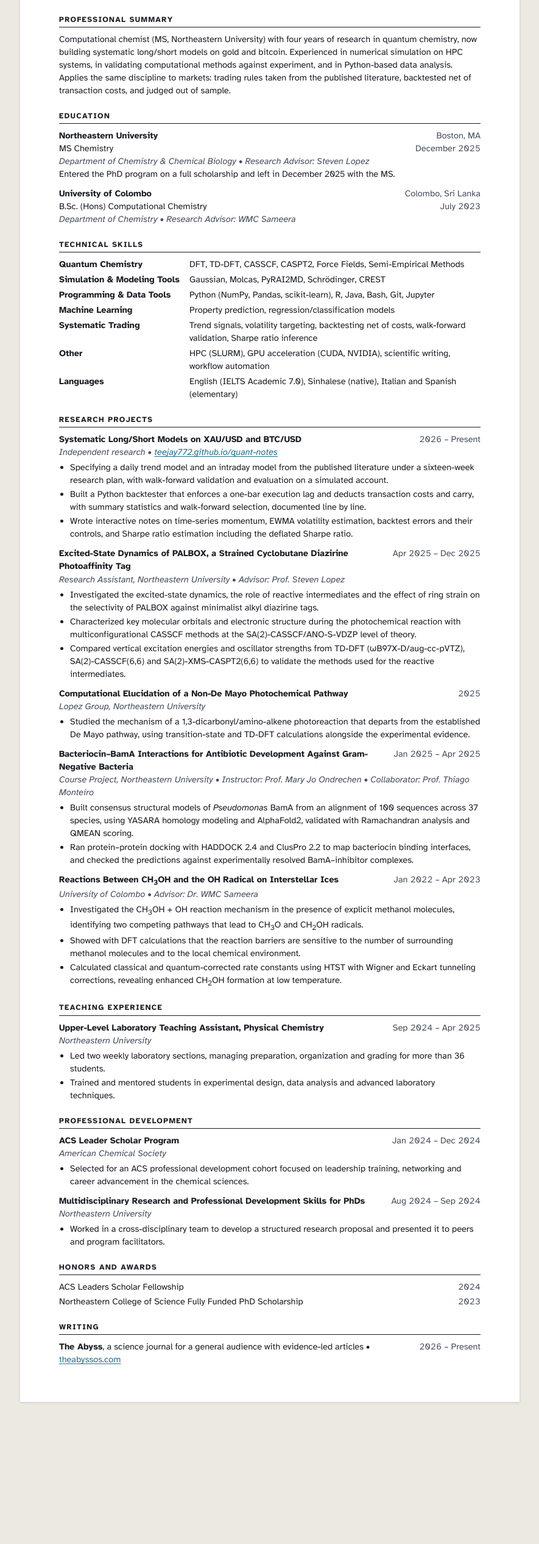
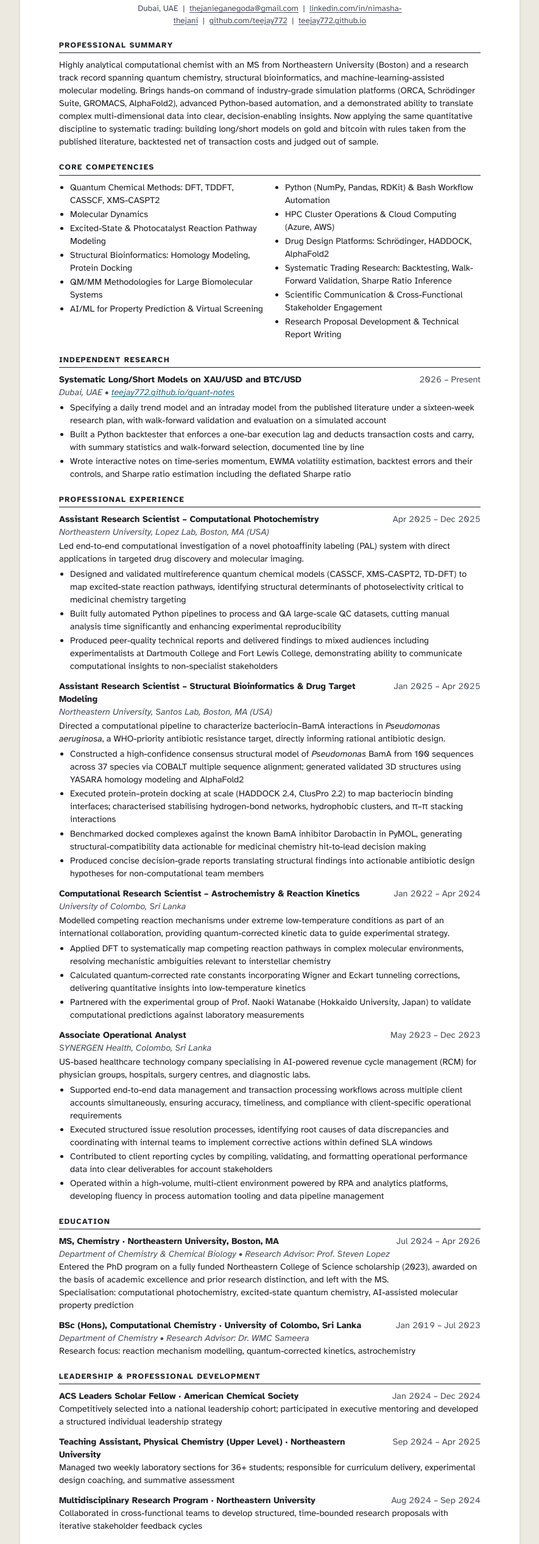
Before and after one commit to teejay772/teejay772.github.io, a plain HTML site: page cv.html in a window 1280 px wide. Shown: the part 189-2721 px from the top of the page at 61% size, without its empty margins (197-1082 px from the left). Before the commit the page ends 2544 px from the top, so only its background shows below. Drawn offline with Linux system fonts and the light colour scheme.

Commit message:
Update CV and background from the 2026 CV
Co-Authored-By: Claude Fable 5.2 <noreply@anthropic.com>

```diff
--- a/cv.html
+++ b/cv.html
@@ -3,8 +3,8 @@
 <head>
 <meta charset="utf-8">
 <meta name="viewport" content="width=device-width,initial-scale=1">
-<title>CV · Nimasha T. Ganegoda Gei</title>
-<meta name="description" content="Curriculum vitae of Nimasha T. Ganegoda Gei: computational chemistry, quantum chemistry research and systematic trading research.">
+<title>CV · Nimasha Thejani Ganegoda Gei</title>
+<meta name="description" content="Curriculum vitae of Nimasha Thejani Ganegoda Gei: computational chemistry, quantum chemistry research and systematic trading research.">
 <link rel="stylesheet" href="https://fonts.googleapis.com/css2?family=Fraunces:opsz,wght@9..144,600&family=Atkinson+Hyperlegible:ital,wght@0,400;0,700;1,400&display=swap">
 <style>
 /* A conventional CV: one white sheet, black text, ruled section headings, dates on the right.
@@ -23,40 +23,43 @@ a{color:var(--accent);text-underline-offset:2px}
 .bar a:focus-visible,.bar button:focus-visible{outline:2px solid var(--accent);outline-offset:3px}
 .sheet{background:#fff;max-width:820px;margin:0 auto 56px;padding:56px 64px;box-shadow:0 1px 4px rgba(0,0,0,.14)}
 
-h1{font-family:var(--display);font-weight:600;font-size:31px;line-height:1.15;text-align:center;margin:0 0 6px;letter-spacing:.01em}
-.contact{text-align:center;font-size:13.5px;color:var(--muted);margin:0}
+h1{font-family:var(--display);font-weight:600;font-size:30px;line-height:1.15;text-align:center;margin:0 0 4px;letter-spacing:.01em;text-wrap:balance}
+.role{text-align:center;font-weight:700;font-size:14px;margin:0 0 6px}
+.contact{text-align:center;font-size:13.5px;color:var(--muted);margin:0;text-wrap:balance}
 .contact a{color:inherit}
 h2{font-size:12.5px;font-weight:700;letter-spacing:.11em;text-transform:uppercase;margin:22px 0 9px;padding-bottom:3px;border-bottom:1.5px solid var(--rule)}
 p{margin:0}
-.entry{margin-bottom:11px;break-inside:avoid}
+.entry{margin-bottom:12px;break-inside:avoid}
 .entry:last-child{margin-bottom:0}
 .head{display:flex;justify-content:space-between;align-items:baseline;gap:18px}
 .head b{font-weight:700}
 .date{white-space:nowrap;font-variant-numeric:tabular-nums;color:var(--muted)}
 .sub{font-style:italic;color:var(--muted)}
+.lead{margin-top:2px}
 ul{margin:4px 0 0;padding-left:18px}
 li{margin-bottom:2px}
-.skills{display:grid;grid-template-columns:200px minmax(0,1fr);gap:4px 14px;margin:0}
-.skills dt{font-weight:700}
-.skills dd{margin:0}
-.plain{list-style:none;padding:0;margin:0}
-.plain li{display:flex;justify-content:space-between;gap:18px;margin-bottom:3px}
+.cols{columns:2;column-gap:32px;margin:0}
+.cols li{break-inside:avoid}
+.kit{display:grid;grid-template-columns:150px minmax(0,1fr);gap:4px 14px;margin:0}
+.kit dt{font-weight:700}
+.kit dd{margin:0}
 
 @media (max-width:640px){
   .sheet{padding:28px 20px;margin-bottom:24px}
-  .head,.plain li{flex-direction:column;gap:0}
-  .skills{grid-template-columns:1fr;gap:0}
-  .skills dd{margin-bottom:8px}
+  .head{flex-direction:column;gap:0}
+  .cols{columns:1}
+  .kit{grid-template-columns:1fr;gap:0}
+  .kit dd{margin-bottom:8px}
 }
 @page{size:A4;margin:15mm 16mm}
 @media print{
   html{background:#fff}
-  body{font-size:10pt;line-height:1.38}
+  body{font-size:9.8pt;line-height:1.36}
   .bar{display:none}
   .sheet{box-shadow:none;margin:0;padding:0;max-width:none}
   a{color:inherit;text-decoration:none}
-  h1{font-size:21pt}
-  h2{margin-top:13pt}
+  h1{font-size:20pt}
+  h2{margin-top:12pt}
 }
 </style>
 </head>
@@ -69,116 +72,137 @@ li{margin-bottom:2px}
 
 <main class="sheet">
 
-  <h1>Nimasha T. Ganegoda Gei</h1>
-  <p class="contact">Dubai, UAE &nbsp;|&nbsp; <a href="mailto:thejanieganegoda@gmail.com">thejanieganegoda@gmail.com</a> &nbsp;|&nbsp; <a href="https://teejay772.github.io">teejay772.github.io</a> &nbsp;|&nbsp; <a href="https://github.com/teejay772">github.com/teejay772</a></p>
+  <h1>Nimasha Thejani Ganegoda Gei</h1>
+  <p class="role">Computational Chemist · Quantum Chemistry · Systematic Trading Research</p>
+  <p class="contact">Dubai, UAE &nbsp;|&nbsp; <a href="mailto:thejanieganegoda@gmail.com">thejanieganegoda@gmail.com</a> &nbsp;|&nbsp; <a href="https://www.linkedin.com/in/nimasha-thejani">linkedin.com/in/nimasha-thejani</a> &nbsp;|&nbsp; <a href="https://github.com/teejay772">github.com/teejay772</a> &nbsp;|&nbsp; <a href="https://teejay772.github.io">teejay772.github.io</a></p>
 
   <h2>Professional Summary</h2>
-  <p>Computational chemist (MS, Northeastern University) with four years of research in quantum chemistry, now building systematic long/short models on gold and bitcoin. Experienced in numerical simulation on HPC systems, in validating computational methods against experiment, and in Python-based data analysis. Applies the same discipline to markets: trading rules taken from the published literature, backtested net of transaction costs, and judged out of sample.</p>
+  <p>Highly analytical computational chemist with an MS from Northeastern University (Boston) and a research track record spanning quantum chemistry, structural bioinformatics, and machine-learning-assisted molecular modeling. Brings hands-on command of industry-grade simulation platforms (ORCA, Schrödinger Suite, GROMACS, AlphaFold2), advanced Python-based automation, and a demonstrated ability to translate complex multi-dimensional data into clear, decision-enabling insights. Now applying the same quantitative discipline to systematic trading: building long/short models on gold and bitcoin with rules taken from the published literature, backtested net of transaction costs and judged out of sample.</p>
+
+  <h2>Core Competencies</h2>
+  <ul class="cols">
+    <li>Quantum Chemical Methods: DFT, TDDFT, CASSCF, XMS-CASPT2</li>
+    <li>Molecular Dynamics</li>
+    <li>Excited-State &amp; Photocatalyst Reaction Pathway Modeling</li>
+    <li>Structural Bioinformatics: Homology Modeling, Protein Docking</li>
+    <li>QM/MM Methodologies for Large Biomolecular Systems</li>
+    <li>AI/ML for Property Prediction &amp; Virtual Screening</li>
+    <li>Python (NumPy, Pandas, RDKit) &amp; Bash Workflow Automation</li>
+    <li>HPC Cluster Operations &amp; Cloud Computing (Azure, AWS)</li>
+    <li>Drug Design Platforms: Schrödinger, HADDOCK, AlphaFold2</li>
+    <li>Systematic Trading Research: Backtesting, Walk-Forward Validation, Sharpe Ratio Inference</li>
+    <li>Scientific Communication &amp; Cross-Functional Stakeholder Engagement</li>
+    <li>Research Proposal Development &amp; Technical Report Writing</li>
+  </ul>
+
+  <h2>Independent Research</h2>
+  <div class="entry">
+    <div class="head"><b>Systematic Long/Short Models on XAU/USD and BTC/USD</b><span class="date">2026 – Present</span></div>
+    <p class="sub">Dubai, UAE • <a href="https://teejay772.github.io/quant-notes/">teejay772.github.io/quant-notes</a></p>
+    <ul>
+      <li>Specifying a daily trend model and an intraday model from the published literature under a sixteen-week research plan, with walk-forward validation and evaluation on a simulated account</li>
+      <li>Built a Python backtester that enforces a one-bar execution lag and deducts transaction costs and carry, with summary statistics and walk-forward selection, documented line by line</li>
+      <li>Wrote interactive notes on time-series momentum, EWMA volatility estimation, backtest errors and their controls, and Sharpe ratio estimation including the deflated Sharpe ratio</li>
+    </ul>
+  </div>
+
+  <h2>Professional Experience</h2>
+  <div class="entry">
+    <div class="head"><b>Assistant Research Scientist – Computational Photochemistry</b><span class="date">Apr 2025 – Dec 2025</span></div>
+    <p class="sub">Northeastern University, Lopez Lab, Boston, MA (USA)</p>
+    <p class="lead">Led end-to-end computational investigation of a novel photoaffinity labeling (PAL) system with direct applications in targeted drug discovery and molecular imaging.</p>
+    <ul>
+      <li>Designed and validated multireference quantum chemical models (CASSCF, XMS-CASPT2, TD-DFT) to map excited-state reaction pathways, identifying structural determinants of photoselectivity critical to medicinal chemistry targeting</li>
+      <li>Built fully automated Python pipelines to process and QA large-scale QC datasets, cutting manual analysis time significantly and enhancing experimental reproducibility</li>
+      <li>Produced peer-quality technical reports and delivered findings to mixed audiences including experimentalists at Dartmouth College and Fort Lewis College, demonstrating ability to communicate computational insights to non-specialist stakeholders</li>
+    </ul>
+  </div>
+  <div class="entry">
+    <div class="head"><b>Assistant Research Scientist – Structural Bioinformatics &amp; Drug Target Modeling</b><span class="date">Jan 2025 – Apr 2025</span></div>
+    <p class="sub">Northeastern University, Santos Lab, Boston, MA (USA)</p>
+    <p class="lead">Directed a computational pipeline to characterize bacteriocin–BamA interactions in <i>Pseudomonas aeruginosa</i>, a WHO-priority antibiotic resistance target, directly informing rational antibiotic design.</p>
+    <ul>
+      <li>Constructed a high-confidence consensus structural model of <i>Pseudomonas</i> BamA from 100 sequences across 37 species via COBALT multiple sequence alignment; generated validated 3D structures using YASARA homology modeling and AlphaFold2</li>
+      <li>Executed protein–protein docking at scale (HADDOCK 2.4, ClusPro 2.2) to map bacteriocin binding interfaces; characterised stabilising hydrogen-bond networks, hydrophobic clusters, and π–π stacking interactions</li>
+      <li>Benchmarked docked complexes against the known BamA inhibitor Darobactin in PyMOL, generating structural-compatibility data actionable for medicinal chemistry hit-to-lead decision making</li>
+      <li>Produced concise decision-grade reports translating structural findings into actionable antibiotic design hypotheses for non-computational team members</li>
+    </ul>
+  </div>
+  <div class="entry">
+    <div class="head"><b>Computational Research Scientist – Astrochemistry &amp; Reaction Kinetics</b><span class="date">Jan 2022 – Apr 2024</span></div>
+    <p class="sub">University of Colombo, Sri Lanka</p>
+    <p class="lead">Modelled competing reaction mechanisms under extreme low-temperature conditions as part of an international collaboration, providing quantum-corrected kinetic data to guide experimental strategy.</p>
+    <ul>
+      <li>Applied DFT to systematically map competing reaction pathways in complex molecular environments, resolving mechanistic ambiguities relevant to interstellar chemistry</li>
+      <li>Calculated quantum-corrected rate constants incorporating Wigner and Eckart tunneling corrections, delivering quantitative insights into low-temperature kinetics</li>
+      <li>Partnered with the experimental group of Prof. Naoki Watanabe (Hokkaido University, Japan) to validate computational predictions against laboratory measurements</li>
+    </ul>
+  </div>
+  <div class="entry">
+    <div class="head"><b>Associate Operational Analyst</b><span class="date">May 2023 – Dec 2023</span></div>
+    <p class="sub">SYNERGEN Health, Colombo, Sri Lanka</p>
+    <p class="lead">US-based healthcare technology company specialising in AI-powered revenue cycle management (RCM) for physician groups, hospitals, surgery centres, and diagnostic labs.</p>
+    <ul>
+      <li>Supported end-to-end data management and transaction processing workflows across multiple client accounts simultaneously, ensuring accuracy, timeliness, and compliance with client-specific operational requirements</li>
+      <li>Executed structured issue resolution processes, identifying root causes of data discrepancies and coordinating with internal teams to implement corrective actions within defined SLA windows</li>
+      <li>Contributed to client reporting cycles by compiling, validating, and formatting operational performance data into clear deliverables for account stakeholders</li>
+      <li>Operated within a high-volume, multi-client environment powered by RPA and analytics platforms, developing fluency in process automation tooling and data pipeline management</li>
+    </ul>
+  </div>
 
   <h2>Education</h2>
   <div class="entry">
-    <div class="head"><b>Northeastern University</b><span class="date">Boston, MA</span></div>
-    <div class="head"><span>MS Chemistry</span><span class="date">December 2025</span></div>
-    <p class="sub">Department of Chemistry &amp; Chemical Biology • Research Advisor: Steven Lopez</p>
-    <p>Entered the PhD program on a full scholarship and left in December 2025 with the MS.</p>
+    <div class="head"><b>MS, Chemistry · Northeastern University, Boston, MA</b><span class="date">Jul 2024 – Apr 2026</span></div>
+    <p class="sub">Department of Chemistry &amp; Chemical Biology • Research Advisor: Prof. Steven Lopez</p>
+    <p>Entered the PhD program on a fully funded Northeastern College of Science scholarship (2023), awarded on the basis of academic excellence and prior research distinction, and left with the MS.</p>
+    <p>Specialisation: computational photochemistry, excited-state quantum chemistry, AI-assisted molecular property prediction</p>
   </div>
   <div class="entry">
-    <div class="head"><b>University of Colombo</b><span class="date">Colombo, Sri Lanka</span></div>
-    <div class="head"><span>B.Sc. (Hons) Computational Chemistry</span><span class="date">July 2023</span></div>
-    <p class="sub">Department of Chemistry • Research Advisor: WMC Sameera</p>
+    <div class="head"><b>BSc (Hons), Computational Chemistry · University of Colombo, Sri Lanka</b><span class="date">Jan 2019 – Jul 2023</span></div>
+    <p class="sub">Department of Chemistry • Research Advisor: Dr. WMC Sameera</p>
+    <p>Research focus: reaction mechanism modelling, quantum-corrected kinetics, astrochemistry</p>
   </div>
 
-  <h2>Technical Skills</h2>
-  <dl class="skills">
-    <dt>Quantum Chemistry</dt><dd>DFT, TD-DFT, CASSCF, CASPT2, Force Fields, Semi-Empirical Methods</dd>
-    <dt>Simulation &amp; Modeling Tools</dt><dd>Gaussian, Molcas, PyRAI2MD, Schrödinger, CREST</dd>
-    <dt>Programming &amp; Data Tools</dt><dd>Python (NumPy, Pandas, scikit-learn), R, Java, Bash, Git, Jupyter</dd>
-    <dt>Machine Learning</dt><dd>Property prediction, regression/classification models</dd>
-    <dt>Systematic Trading</dt><dd>Trend signals, volatility targeting, backtesting net of costs, walk-forward validation, Sharpe ratio inference</dd>
-    <dt>Other</dt><dd>HPC (SLURM), GPU acceleration (CUDA, NVIDIA), scientific writing, workflow automation</dd>
-    <dt>Languages</dt><dd>English (IELTS Academic 7.0), Sinhalese (native), Italian and Spanish (elementary)</dd>
+  <h2>Leadership &amp; Professional Development</h2>
+  <div class="entry">
+    <div class="head"><b>ACS Leaders Scholar Fellow · American Chemical Society</b><span class="date">Jan 2024 – Dec 2024</span></div>
+    <p>Competitively selected into a national leadership cohort; participated in executive mentoring and developed a structured individual leadership strategy</p>
+  </div>
+  <div class="entry">
+    <div class="head"><b>Teaching Assistant, Physical Chemistry (Upper Level) · Northeastern University</b><span class="date">Sep 2024 – Apr 2025</span></div>
+    <p>Managed two weekly laboratory sections for 36+ students; responsible for curriculum delivery, experimental design coaching, and summative assessment</p>
+  </div>
+  <div class="entry">
+    <div class="head"><b>Multidisciplinary Research Program · Northeastern University</b><span class="date">Aug 2024 – Sep 2024</span></div>
+    <p>Collaborated in cross-functional teams to develop structured, time-bounded research proposals with iterative stakeholder feedback cycles</p>
+  </div>
+
+  <h2>Technical Toolkit</h2>
+  <dl class="kit">
+    <dt>QC Methods</dt><dd>DFT · TD-DFT · CASSCF · CASPT2 · Force Fields · Semi-Empirical Methods</dd>
+    <dt>QC Software</dt><dd>ORCA · Gaussian · Molcas · PyRAI2MD · CREST · GROMACS</dd>
+    <dt>Drug Design</dt><dd>Schrödinger Suite · HADDOCK 2.4 · ClusPro 2.2</dd>
+    <dt>Structural Bio</dt><dd>AlphaFold2 · YASARA · PyMOL · COBALT</dd>
+    <dt>Programming</dt><dd>Python (NumPy, Pandas, Matplotlib, scikit-learn, RDKit) · R · Java · Bash · Git</dd>
+    <dt>ML/AI</dt><dd>Molecular property prediction · Regression/classification models · Virtual screening · Cheminformatics pipelines</dd>
+    <dt>HPC &amp; Cloud</dt><dd>SLURM · GPU acceleration (CUDA, NVIDIA) · Microsoft Azure · AWS</dd>
+    <dt>Trading Research</dt><dd>Trend signals · Volatility targeting · Backtesting net of costs · Walk-forward validation</dd>
+    <dt>Reporting</dt><dd>LaTeX · Jupyter Notebooks · Workflow automation · Technical &amp; executive-level scientific writing</dd>
   </dl>
 
-  <h2>Research Projects</h2>
-  <div class="entry">
-    <div class="head"><b>Systematic Long/Short Models on XAU/USD and BTC/USD</b><span class="date">2026 – Present</span></div>
-    <p class="sub">Independent research • <a href="https://teejay772.github.io/quant-notes/">teejay772.github.io/quant-notes</a></p>
-    <ul>
-      <li>Specifying a daily trend model and an intraday model from the published literature under a sixteen-week research plan, with walk-forward validation and evaluation on a simulated account.</li>
-      <li>Built a Python backtester that enforces a one-bar execution lag and deducts transaction costs and carry, with summary statistics and walk-forward selection, documented line by line.</li>
-      <li>Wrote interactive notes on time-series momentum, EWMA volatility estimation, backtest errors and their controls, and Sharpe ratio estimation including the deflated Sharpe ratio.</li>
-    </ul>
-  </div>
-  <div class="entry">
-    <div class="head"><b>Excited-State Dynamics of PALBOX, a Strained Cyclobutane Diazirine Photoaffinity Tag</b><span class="date">Apr 2025 – Dec 2025</span></div>
-    <p class="sub">Research Assistant, Northeastern University • Advisor: Prof. Steven Lopez</p>
-    <ul>
-      <li>Investigated the excited-state dynamics, the role of reactive intermediates and the effect of ring strain on the selectivity of PALBOX against minimalist alkyl diazirine tags.</li>
-      <li>Characterized key molecular orbitals and electronic structure during the photochemical reaction with multiconfigurational CASSCF methods at the SA(2)-CASSCF/ANO-S-VDZP level of theory.</li>
-      <li>Compared vertical excitation energies and oscillator strengths from TD-DFT (ωB97X-D/aug-cc-pVTZ), SA(2)-CASSCF(6,6) and SA(2)-XMS-CASPT2(6,6) to validate the methods used for the reactive intermediates.</li>
-    </ul>
-  </div>
-  <div class="entry">
-    <div class="head"><b>Computational Elucidation of a Non-De Mayo Photochemical Pathway</b><span class="date">2025</span></div>
-    <p class="sub">Lopez Group, Northeastern University</p>
-    <ul>
-      <li>Studied the mechanism of a 1,3-dicarbonyl/amino-alkene photoreaction that departs from the established De Mayo pathway, using transition-state and TD-DFT calculations alongside the experimental evidence.</li>
-    </ul>
-  </div>
-  <div class="entry">
-    <div class="head"><b>Bacteriocin–BamA Interactions for Antibiotic Development Against Gram-Negative Bacteria</b><span class="date">Jan 2025 – Apr 2025</span></div>
-    <p class="sub">Course Project, Northeastern University • Instructor: Prof. Mary Jo Ondrechen • Collaborator: Prof. Thiago Monteiro</p>
-    <ul>
-      <li>Built consensus structural models of <i>Pseudomonas</i> BamA from an alignment of 100 sequences across 37 species, using YASARA homology modeling and AlphaFold2, validated with Ramachandran analysis and QMEAN scoring.</li>
-      <li>Ran protein–protein docking with HADDOCK 2.4 and ClusPro 2.2 to map bacteriocin binding interfaces, and checked the predictions against experimentally resolved BamA–inhibitor complexes.</li>
-    </ul>
-  </div>
-  <div class="entry">
-    <div class="head"><b>Reactions Between CH<sub>3</sub>OH and the OH Radical on Interstellar Ices</b><span class="date">Jan 2022 – Apr 2023</span></div>
-    <p class="sub">University of Colombo • Advisor: Dr. WMC Sameera</p>
-    <ul>
-      <li>Investigated the CH<sub>3</sub>OH + OH reaction mechanism in the presence of explicit methanol molecules, identifying two competing pathways that lead to CH<sub>3</sub>O and CH<sub>2</sub>OH radicals.</li>
-      <li>Showed with DFT calculations that the reaction barriers are sensitive to the number of surrounding methanol molecules and to the local chemical environment.</li>
-      <li>Calculated classical and quantum-corrected rate constants using HTST with Wigner and Eckart tunneling corrections, revealing enhanced CH<sub>2</sub>OH formation at low temperature.</li>
-    </ul>
-  </div>
-
-  <h2>Teaching Experience</h2>
-  <div class="entry">
-    <div class="head"><b>Upper-Level Laboratory Teaching Assistant, Physical Chemistry</b><span class="date">Sep 2024 – Apr 2025</span></div>
-    <p class="sub">Northeastern University</p>
-    <ul>
-      <li>Led two weekly laboratory sections, managing preparation, organization and grading for more than 36 students.</li>
-      <li>Trained and mentored students in experimental design, data analysis and advanced laboratory techniques.</li>
-    </ul>
-  </div>
-
-  <h2>Professional Development</h2>
-  <div class="entry">
-    <div class="head"><b>ACS Leader Scholar Program</b><span class="date">Jan 2024 – Dec 2024</span></div>
-    <p class="sub">American Chemical Society</p>
-    <ul>
-      <li>Selected for an ACS professional development cohort focused on leadership training, networking and career advancement in the chemical sciences.</li>
-    </ul>
-  </div>
-  <div class="entry">
-    <div class="head"><b>Multidisciplinary Research and Professional Development Skills for PhDs</b><span class="date">Aug 2024 – Sep 2024</span></div>
-    <p class="sub">Northeastern University</p>
-    <ul>
-      <li>Worked in a cross-disciplinary team to develop a structured research proposal and presented it to peers and program facilitators.</li>
-    </ul>
-  </div>
-
-  <h2>Honors and Awards</h2>
-  <ul class="plain">
-    <li><span>ACS Leaders Scholar Fellowship</span><span class="date">2024</span></li>
-    <li><span>Northeastern College of Science Fully Funded PhD Scholarship</span><span class="date">2023</span></li>
+  <h2>Honours &amp; Awards</h2>
+  <ul>
+    <li>ACS Leaders Scholar Fellowship (2024) – nationally competitive selection</li>
+    <li>Northeastern COS Fully Funded PhD Scholarship (2023) – merit-based full funding award</li>
   </ul>
 
   <h2>Writing</h2>
-  <ul class="plain">
-    <li><span><b>The Abyss</b>, a science journal for a general audience with evidence-led articles • <a href="https://theabyssos.com">theabyssos.com</a></span><span class="date">2026 – Present</span></li>
+  <ul>
+    <li><b>The Abyss</b> (2026 – Present) – a science journal for a general audience with evidence-led articles • <a href="https://theabyssos.com">theabyssos.com</a></li>
   </ul>
+
+  <h2>Languages</h2>
+  <p>English: Professional working proficiency (IELTS Academic 7.0) &nbsp;|&nbsp; Sinhalese: Native &nbsp;|&nbsp; Italian: Elementary proficiency &nbsp;|&nbsp; Spanish: Elementary proficiency</p>
 
 </main>
 </body>
```
Also changed, not shown: index.html (+32 -16 lines).
